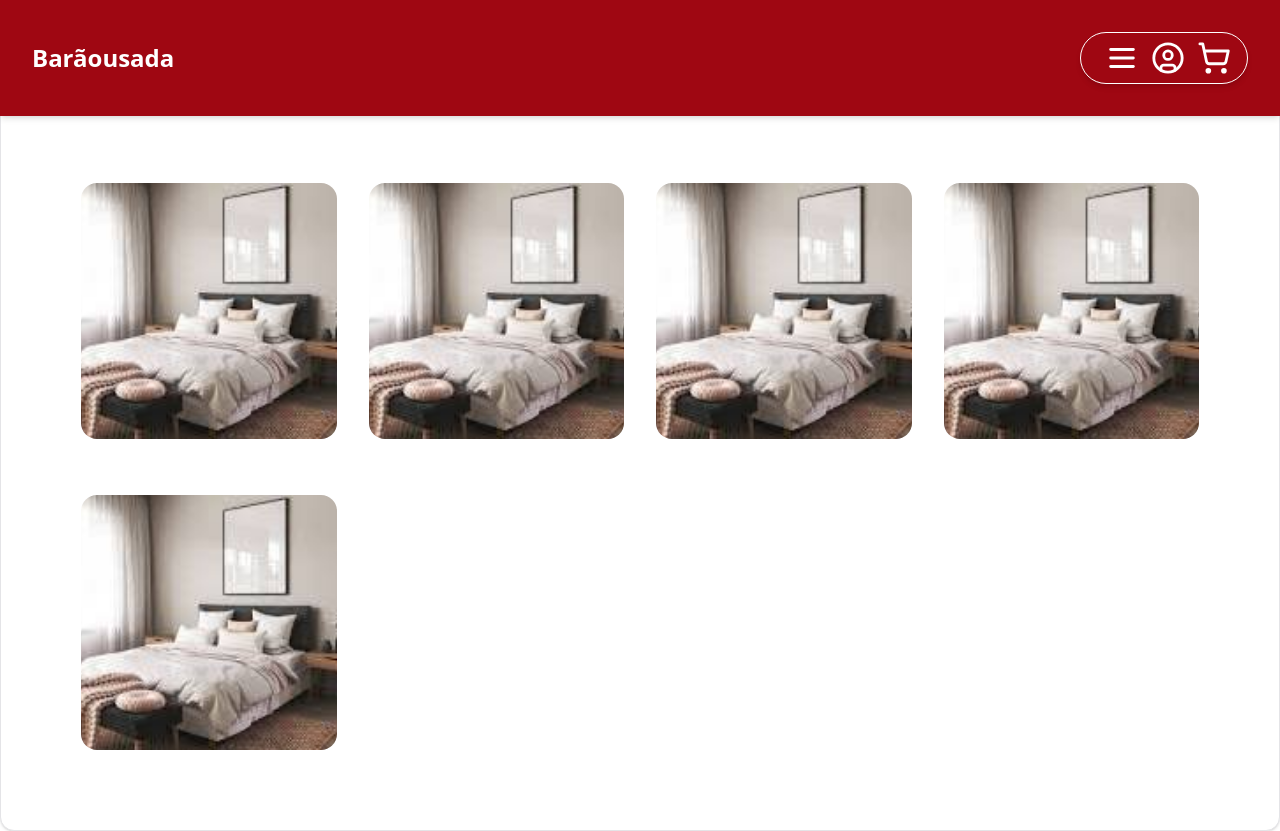
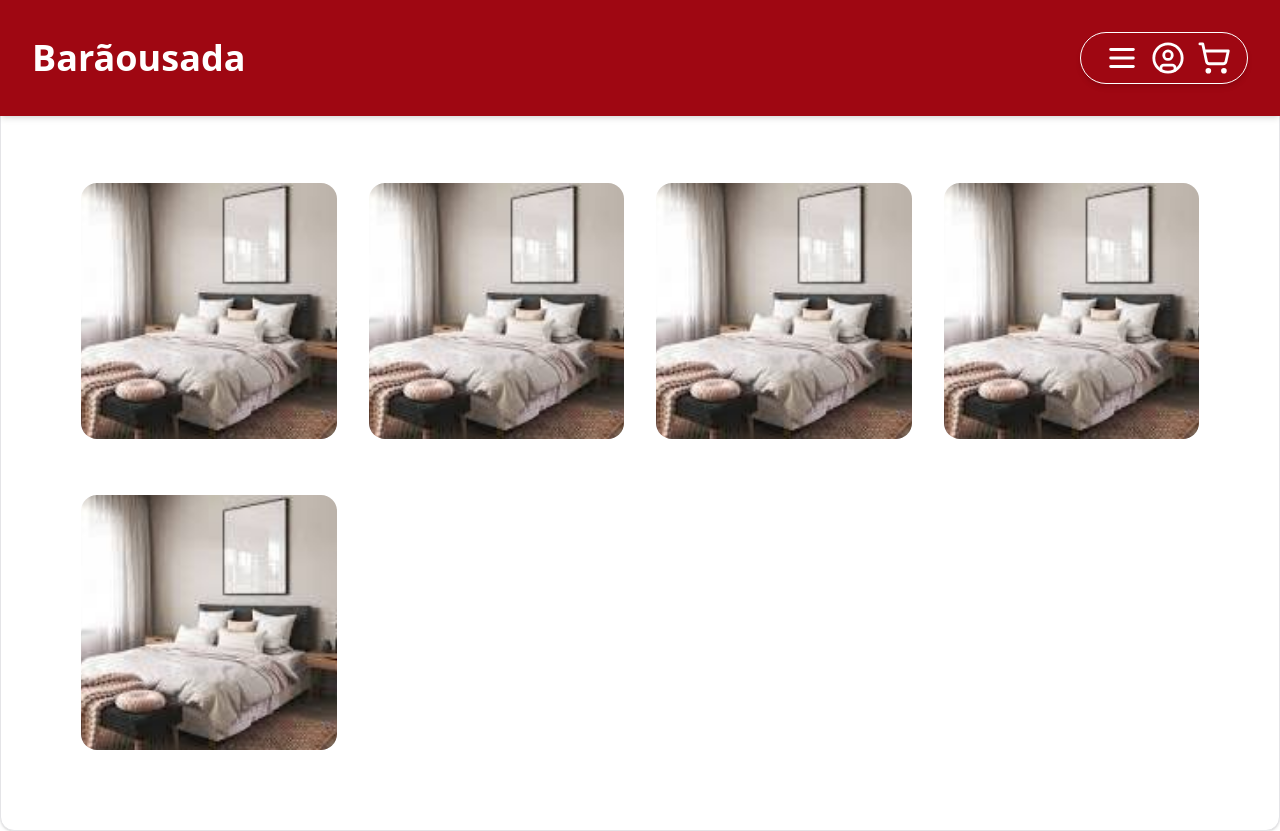
Before and after one commit to GabrielFernandes05/ecommerceVASSOURAS, a Next.js app: page / in a window 1280 px wide. Built offline with nearby package versions, Linux system fonts and the light colour scheme.

Commit message:
Update header.tsx

```diff
--- a/src/components/ui/header.tsx
+++ b/src/components/ui/header.tsx
@@ -10,8 +10,7 @@ const Header = ({ user }: { user: any }) => {
         <header className="shadow-md fixed top-0 left-0 w-full z-10">
             <div className="max-w-7x1 mx-auto flex items-center justify-between sm:px-8 py-8 bg-red-800">
                 <Link href="/" className="flex items-center">
-                    <img className="h-10" src="" alt="" />
-                    <p className="text-white text-2xl font-bold">
+                    <p className="text-white text-4xl font-bold">
                         Barãousada
                     </p>
                 </Link>
```
